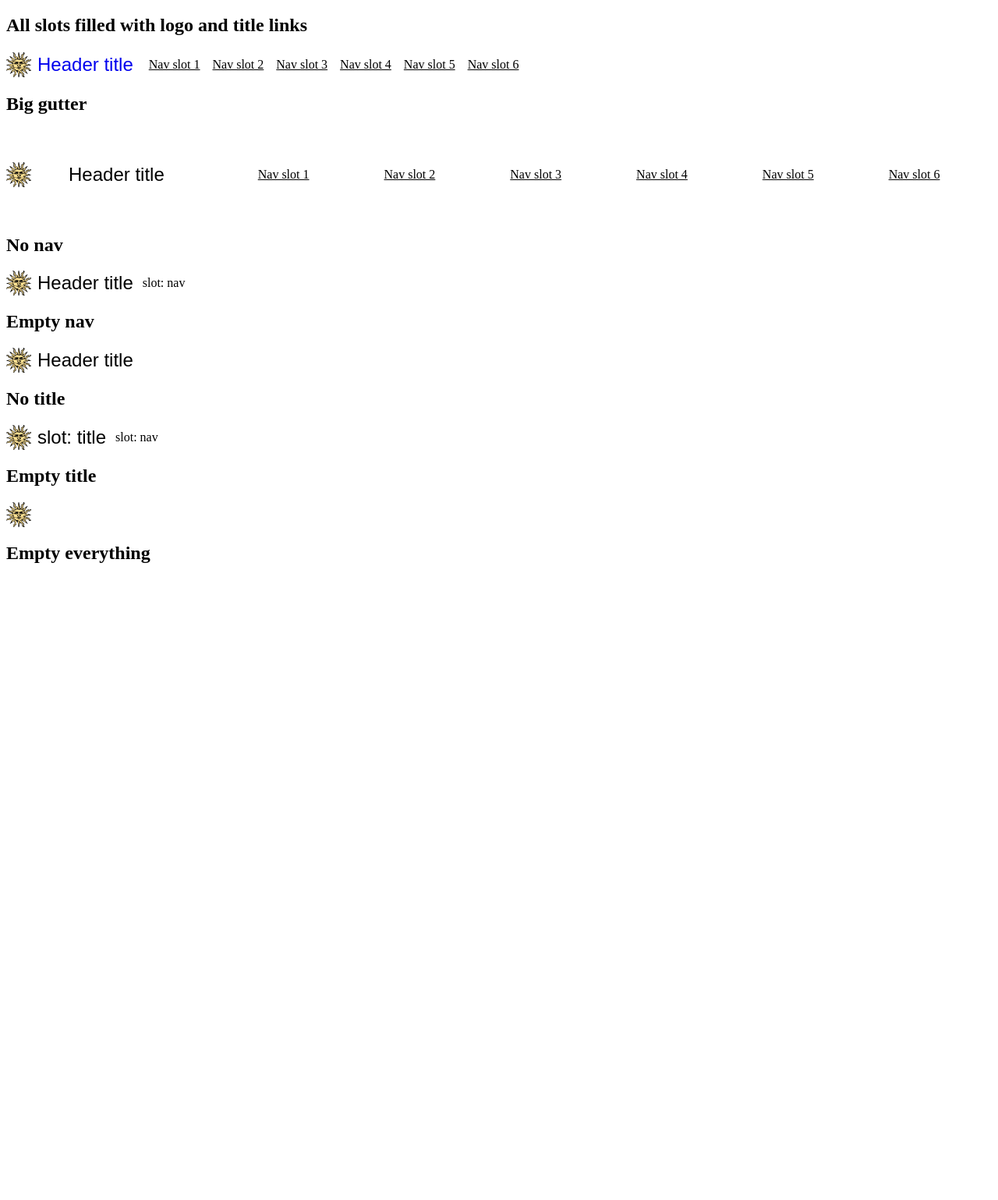
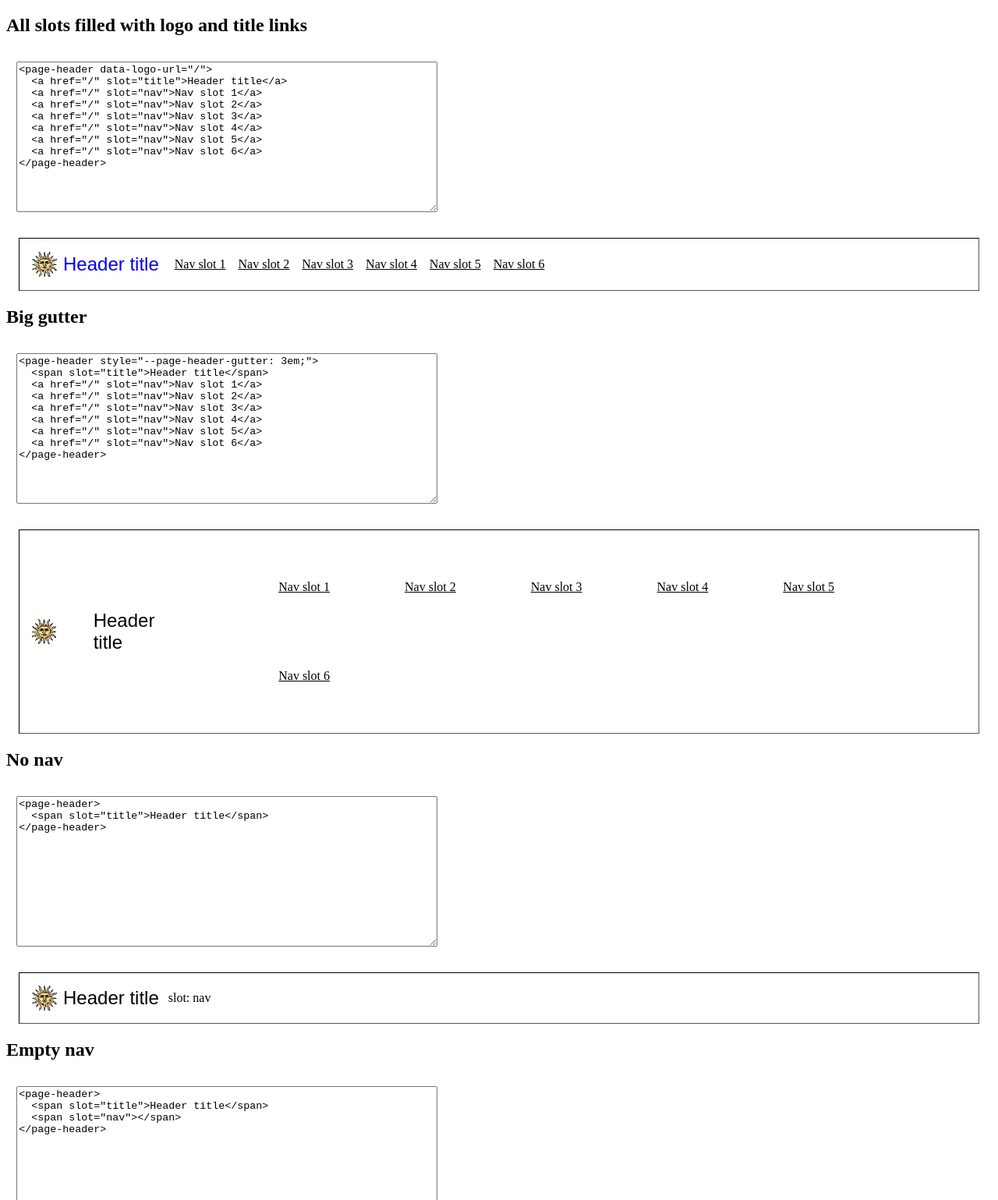
Before and after one commit to reusable-web/page-header, a website: page demo/index.html in a window 1280 px wide. Shown: the part 61-1600 px from the top of the page at 78% size. Before the commit the page ends 844 px from the top, so only its background shows below. Drawn offline with Linux system fonts and the light colour scheme.

Commit message:
update demo and licence

```diff
--- a/demo/index.html
+++ b/demo/index.html
@@ -3,16 +3,39 @@
 <head>
   <title>page-header</title>
   <meta name="viewport" content="width=device-width, initial-scale=1">
-  <script src="/index.mjs" type="module"></script>
+  <script src="/index.js" type="module"></script>
   <style>
     :root {
       --page-header-logo-image: url('75lb.png');
+    }
+    demo {
+      display: block;
+      border: 1px inset black;
+      margin:  1em;
+      padding:  1em;
+    }
+    textarea {
+      width:  40em;
+      height: 14em;
+      margin: 1em;
     }
   </style>
 </head>
 <body>
   <h1>page-header</h1>
   <h2>All slots filled with logo and title links</h2>
+
+<textarea><page-header data-logo-url="/">
+  <a href="/" slot="title">Header title</a>
+  <a href="/" slot="nav">Nav slot 1</a>
+  <a href="/" slot="nav">Nav slot 2</a>
+  <a href="/" slot="nav">Nav slot 3</a>
+  <a href="/" slot="nav">Nav slot 4</a>
+  <a href="/" slot="nav">Nav slot 5</a>
+  <a href="/" slot="nav">Nav slot 6</a>
+</page-header></textarea>
+
+  <demo>
     <page-header data-logo-url="/">
       <a href="/" slot="title">Header title</a>
       <a href="/" slot="nav">Nav slot 1</a>
@@ -22,8 +45,21 @@
       <a href="/" slot="nav">Nav slot 5</a>
       <a href="/" slot="nav">Nav slot 6</a>
     </page-header>
+  </demo>
 
   <h2>Big gutter</h2>
+
+<textarea><page-header style="--page-header-gutter: 3em;">
+  <span slot="title">Header title</span>
+  <a href="/" slot="nav">Nav slot 1</a>
+  <a href="/" slot="nav">Nav slot 2</a>
+  <a href="/" slot="nav">Nav slot 3</a>
+  <a href="/" slot="nav">Nav slot 4</a>
+  <a href="/" slot="nav">Nav slot 5</a>
+  <a href="/" slot="nav">Nav slot 6</a>
+</page-header></textarea>
+
+  <demo>
     <page-header style="--page-header-gutter: 3em;">
       <span slot="title">Header title</span>
       <a href="/" slot="nav">Nav slot 1</a>
@@ -33,33 +69,70 @@
       <a href="/" slot="nav">Nav slot 5</a>
       <a href="/" slot="nav">Nav slot 6</a>
     </page-header>
+  </demo>
 
   <h2>No nav</h2>
+
+<textarea><page-header>
+  <span slot="title">Header title</span>
+</page-header></textarea>
+
+  <demo>
     <page-header>
       <span slot="title">Header title</span>
     </page-header>
+  </demo>
 
   <h2>Empty nav</h2>
+
+<textarea><page-header>
+  <span slot="title">Header title</span>
+  <span slot="nav"></span>
+</page-header></textarea>
+
+  <demo>
     <page-header>
       <span slot="title">Header title</span>
       <span slot="nav"></span>
     </page-header>
+  </demo>
 
   <h2>No title</h2>
-  <page-header>
-  </page-header>
+
+<textarea><page-header>
+</page-header></textarea>
+
+  <demo><page-header>
+  </page-header></demo>
 
   <h2>Empty title</h2>
+
+<textarea><page-header>
+  <span slot="title"></span>
+  <span slot="nav"></span>
+</page-header></textarea>
+
+  <demo>
     <page-header>
       <span slot="title"></span>
       <span slot="nav"></span>
     </page-header>
+  </demo>
 
   <h2>Empty everything</h2>
+
+<textarea><page-header style="--page-header-logo-image: initial;">
+  <span slot="title"></span>
+  <span slot="nav"></span>
+</page-header></textarea>
+
+  <demo>
     <page-header style="--page-header-logo-image: initial;">
       <span slot="title"></span>
       <span slot="nav"></span>
     </page-header>
+  </demo>
+
 </body>
 <script type="module">
 </script>
```
Also changed, not shown: package.json (+4 -4 lines), README.md, index.js (renamed from index.mjs), 1 other file. Lines whose indentation alone changed are shown as unchanged.
